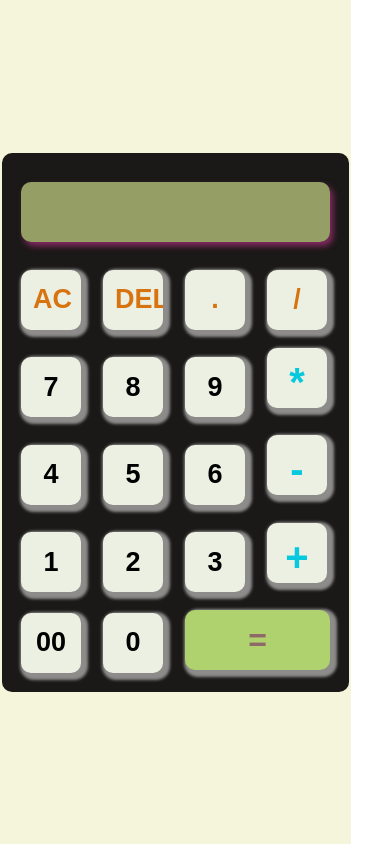
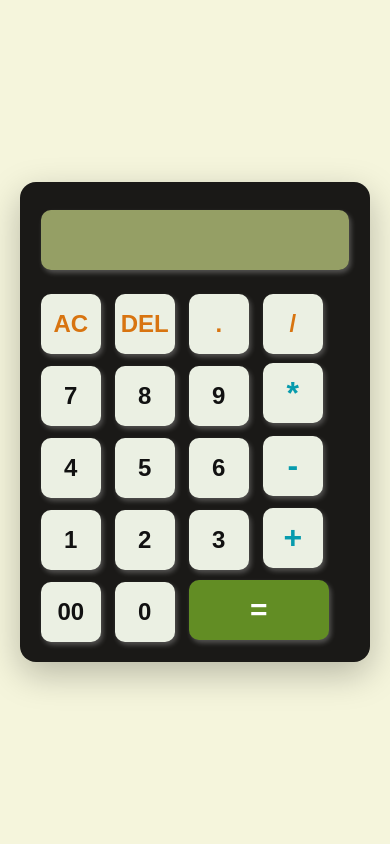
Before and after one commit to ankit9508220322/Calculator_website, a plain HTML site: page index.html in a window 390 px wide. Drawn offline with Linux system fonts and the light colour scheme.

Commit message:
Make calculator layout responsive

```diff
--- a/calculator/Calculator.css
+++ b/calculator/Calculator.css
@@ -1,79 +1,94 @@
-*{
+* {
     margin: 0;
     padding: 0;
     box-sizing: border-box;
+}
 
+body {
+    min-height: 100vh;
+    font-family: Arial, sans-serif;
+    background: beige;
+}
 
-}
-.container{
-    width: 90%;
-    height: 100vh;
-    background: beige;
+.container {
+    width: 100%;
+    min-height: 100vh;
+    padding: 20px;
     display: flex;
     align-items: center;
     justify-content: center;
+}
 
+.calculator {
+    width: min(100%, 360px);
+    background-color: rgb(26, 25, 23);
+    padding: 16px;
+    border-radius: 16px;
+    box-shadow: 0 12px 35px rgba(0, 0, 0, 0.25);
 }
-h3{
-    color: aquamarine;
-    text-align: center;
-    justify-content: center;
-    font-size: larger;
-    font-weight: 800;
-    font-size: 30px;
-}
-.calculator{
-    background-color: rgb(26, 25, 23);
-    padding: 10PX;
-    border-radius: 10PX;
 
-}
-.calculator form input{
-    border:0;
-    outline:0;
-    width: 60px;
+.calculator form input {
+    border: 0;
+    outline: 0;
+    width:  min(19%, 60px);
     height: 60px;
     border-radius: 10px;
-    box-shadow: 3px 3px 3px 4px  rgba(255,255,255,0.5);
+    box-shadow: 2px 3px 5px rgba(255, 255, 255, 0.25);
     background: rgb(235, 240, 227);
-    color: black;
-    font-size: 27px;
+    color: #111;
+    font-size: 24px;
     font-weight: 700;
-    margin: 9px;
-    padding: 12px;
+    margin: 1.5%;
     cursor: pointer;
 }
 
-form .display{
+form .display {
     display: flex;
     justify-content: flex-end;
-    margin: 10px 0;
+    margin: 8px 0 14px;
+}
 
+form .display input {
+    width: 100%;
+    text-align: right;
+    padding: 12px;
+    font-size: 38px;
+    background-color: rgba(157, 168, 106, 0.947);
+    color: #111;
+    cursor: text;
+}
 
+form input.equal {
+    width: 44%;
+    color: #fff;
+    background-color: #628d24;
+    font-size: 30px;
 }
-form .display input{
-    text-align: right;
-    flex: 1;
-    font-size: 49px;
-    background-color: rgba(157, 168, 106, 0.947);
-    box-shadow: 3px 4px 6px rgba(184, 48, 132, 0.7);
-    color: black;
-    outline: none;
 
+form input.operation {
+    color: #d87410;
 }
-form input.equal{
-    width: 145px;
-    color: rgb(143, 105, 105);
-    background-color: rgb(175, 210, 110);
-    font-size: xx-large;
+
+form input.operater {
+    color: #079bad;
+    font-size: 32px;
 }
-form input.operation{
-   color: rgb(216, 116, 16);
+
+.calculator form input:active {
+    transform: scale(0.96);
 }
-form input.operater{
-    color:#07c9de;
-    font-size: 40px;
-   text-align: center;
-   justify-content: center;
 
+@media (max-width: 380px) {
+    .calculator {
+        padding: 10px;
+    }
+
+    .calculator form input {
+        height: 54px;
+        font-size: 21px;
+    }
+
+    form .display input {
+        font-size: 32px;
+    }
 }
```
